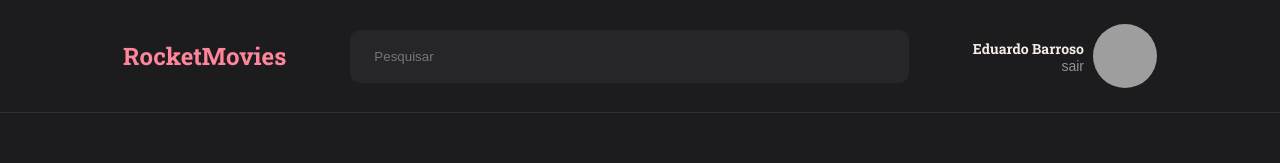
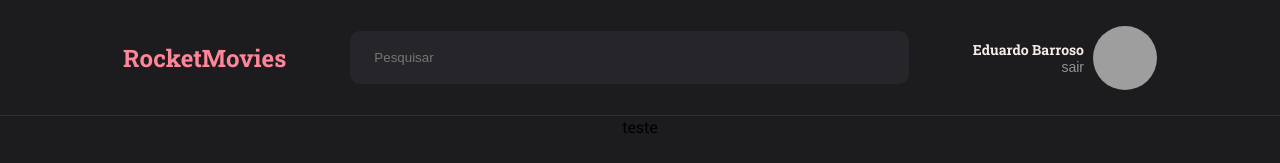
Before and after one commit to eduardoB7/RocketMovies, a React (Vite) app: page / in a window 1280 px wide. Shown: the top 163 px of the page. Built offline with nearby package versions, Linux system fonts and the light colour scheme; grey boxes are pictures that could not be loaded.

Commit message:
ajustes no home

```diff
--- a/src/pages/Home/index.jsx
+++ b/src/pages/Home/index.jsx
@@ -1,11 +1,11 @@
 import { Header } from "../../components/Header";
-import { Container } from "../../components/Input/style";
+import { Container } from "./style";
 
 export function Home() {
   return (
     <Container>
       <Header />
-      <main></main>
+      <main>teste</main>
     </Container>
   );
 }
--- a/src/pages/Home/style.js
+++ b/src/pages/Home/style.js
@@ -7,7 +7,11 @@ export const Container = styled.div`
   grid-template-areas:
     "header"
     "content";
+
+  grid-template-rows: 11.6rem auto;
+
   > main {
+    margin: 0 auto;
     flex: 1;
     grid-area: content;
   }
```
